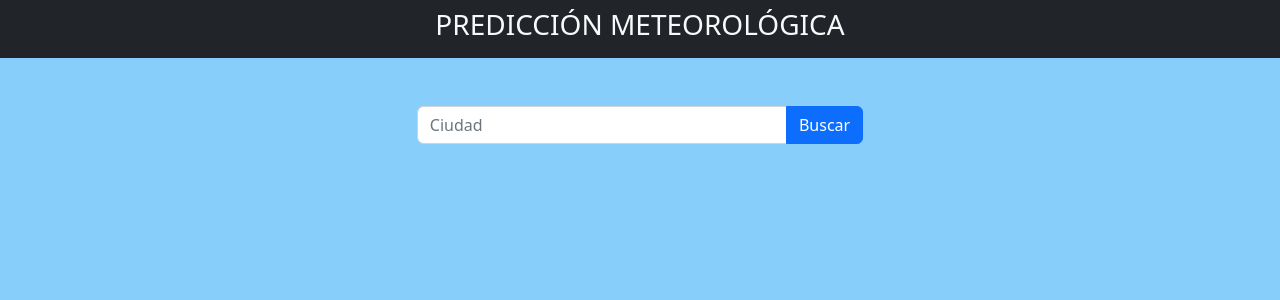
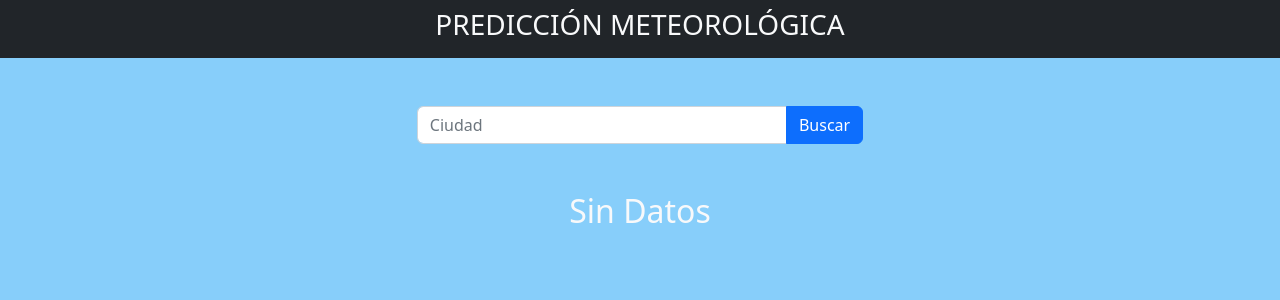
Before and after one commit to gerizzo/weatherapp, a React (Create React App) app: page / in a window 1280 px wide. Shown: the top 300 px of the page. Built offline with nearby package versions, Linux system fonts and the light colour scheme.

Commit message:
IMPLEMENTACION LLAMADA A API DE UNSPLASH PARA OBTENER UNA FOTO DE LA CIUDAD INGRESADA POR EL USUARIO

```diff
--- a/src/assets/css/App.css
+++ b/src/assets/css/App.css
@@ -1,11 +1,9 @@
 body {
     background-color: lightskyblue;
 }
-
 .App {
     text-align: center;
 }
-
 .input-group {
     width: 40%;
 }
--- /dev/null
+++ b/src/components/Card.js
@@ -0,0 +1,55 @@
+import React, {useState, useEffect} from 'react'
+import Spinner from './Spinner'
+
+
+const Card = ({showData, loadingData, weatherData, forecastData, cityName}) => {
+  // IMPLEMENTACIÓN DE QUE SE BUSQUE UNA IMAGEN DE LA CIUDAD BUSCADA EN LA API DE UNSPLASH
+  const [cityImage, setCityImage] = useState('');
+  const getCityImage = async (cityName) => {
+    const response = await fetch(
+      `https://api.unsplash.com/search/photos?query=${cityName}&client_id=eun4874AzxcpbQxHNQlrMxPWvriGs1VZVH_XcD4a3zc`
+    );
+    const data = await response.json();
+    return data.results[0].urls.regular;
+  };
+  useEffect(() => {
+    const fetchCityImage = async () => {
+      const image = await getCityImage(cityName);
+      setCityImage(image);
+    };
+    if (showData) {
+      fetchCityImage();
+    }
+  }, [showData, cityName]);
+
+
+
+
+  if (loadingData) {
+    return <Spinner/>
+  }
+
+  return (
+    <div className='mt-5 '>
+      {showData === true ? (
+        // SI SHOW DATA ES TRUE ENTONCES SE CODEA LA TARJETA CARD
+        <div className='container'>
+          <div className='card mb-3 mx-auto bg-dark text-light'>
+            <div className='row g-0'>
+              <div className='col-md-4'></div>
+              <div className='col-md-8'>
+                <div className='card-body text-start mt-2'>
+                  <img src={cityImage} className='m-auto' alt='imagenFondo'></img>
+                </div>
+              </div>
+            </div>
+          </div>
+        </div>
+      ) : (
+        <h2 className="text-light">Sin Datos</h2>
+      )}
+    </div>
+  )
+}
+
+export default Card
--- a/src/components/Form.js
+++ b/src/components/Form.js
@@ -24,7 +24,6 @@ const Form = ({newLocation}) => {
                         onChange={(e) => setCity(e.target.value.toLocaleUpperCase())}/>
                     <button className='btn btn-primary input-group-text' type='submit'>Buscar</button>
                 </div>
-
             </form>
         </div>
     )
--- /dev/null
+++ b/src/components/Spinner.js
@@ -0,0 +1,12 @@
+import React from 'react';
+import Loading from '../assets/svg/Spinner-1s-200px.gif'
+
+const Spinner = () => {
+    return (
+      <div>
+        <img src={Loading} alt="loading spinner" className="img-fluid w-5"/>
+      </div>
+    )
+}
+
+export default Spinner
--- a/src/components/WeatherPanel.js
+++ b/src/components/WeatherPanel.js
@@ -1,6 +1,6 @@
 import React, {useState} from 'react';
 import Form from './Form';
-
+import Card from './Card';
 
 const WeatherPanel = () => {
     const APIkey = '1806a53293661e823fc357c9423269a2';
@@ -19,6 +19,7 @@ const WeatherPanel = () => {
         setShowInfo] = useState(false);
     const [location,
         setLocation] = useState("");
+
     const getLocation = async(loc) => {
         setLoading(true);
         setLocation(loc);
@@ -57,6 +58,13 @@ const WeatherPanel = () => {
     return (
         <div>
             <Form newLocation={getLocation}/>
+            <Card
+                showData={showInfo}
+                loadingData={loading}
+                weatherData={weather}
+                forecastData={forecast}
+                cityName={location}
+                />
         </div>
     )
 }
```
Also changed, not shown: src/assets/svg/Spinner-1s-200px.gif (added), src/logo.svg (deleted).
